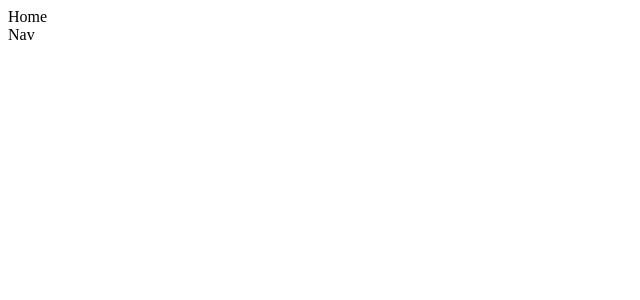
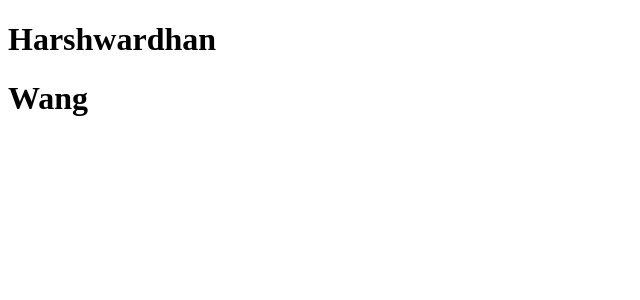
Before and after one commit to iamharshpatil/Test_React, a React (Vite) app: page / in a window 1280 px wide. Shown: the top 300 px of the page, without its empty margins (0-640 px from the left). Built offline with nearby package versions, Linux system fonts and the light colour scheme.

Commit message:
How to show JSON with the help of map()

```diff
--- /dev/null
+++ b/src/About.jsx
@@ -0,0 +1,9 @@
+import React from 'react'
+
+const About = () => {
+  return (
+    <div>About</div>
+  )
+}
+
+export default About
--- a/src/App.jsx
+++ b/src/App.jsx
@@ -1,12 +1,23 @@
-import Home from "./Home"
-import Nav from "./Nav"
+import About from "./About";
+import Home from "./Home";
+import Nav from "./Nav";
 
-const App = ()=>{
-  return (
-  <div>
-   <Home/>
-   <Nav/>
-  </div>  )
-}
+const App = () => {
+  let user = [
+    {
+      name: "Harshwardhan",
+      age: 27,
+      city: "Bangalore",
+    },
+    { name: " Wang",
+      age: 25,
+       city: "bhopal" },
+  ];
 
-export default App
+  let r =  user.map((u,i)=> <h1 key={i}>{u.name}</h1> );
+  return <div>
+        {r}
+  </div>;
+};
+
+export default App;
```
